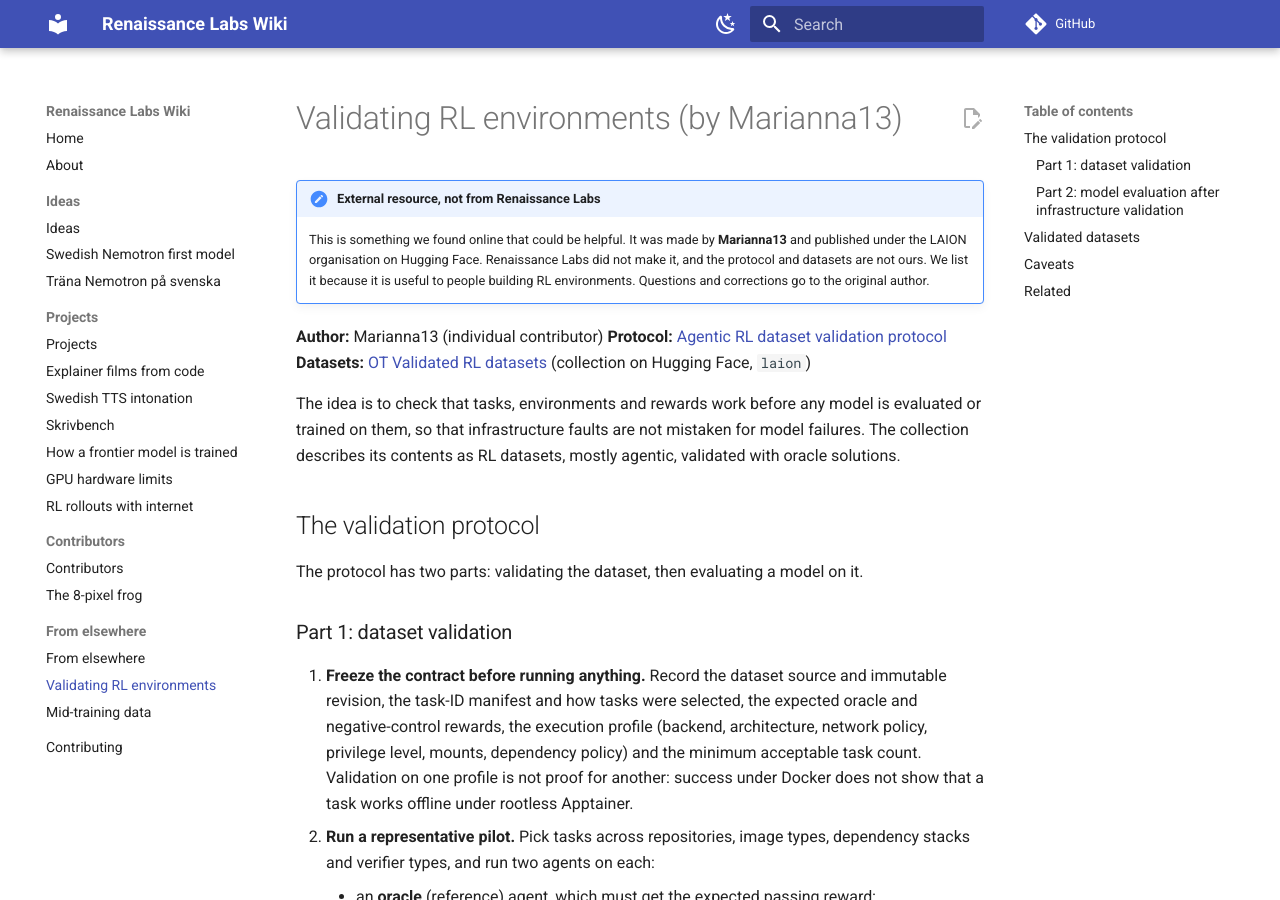
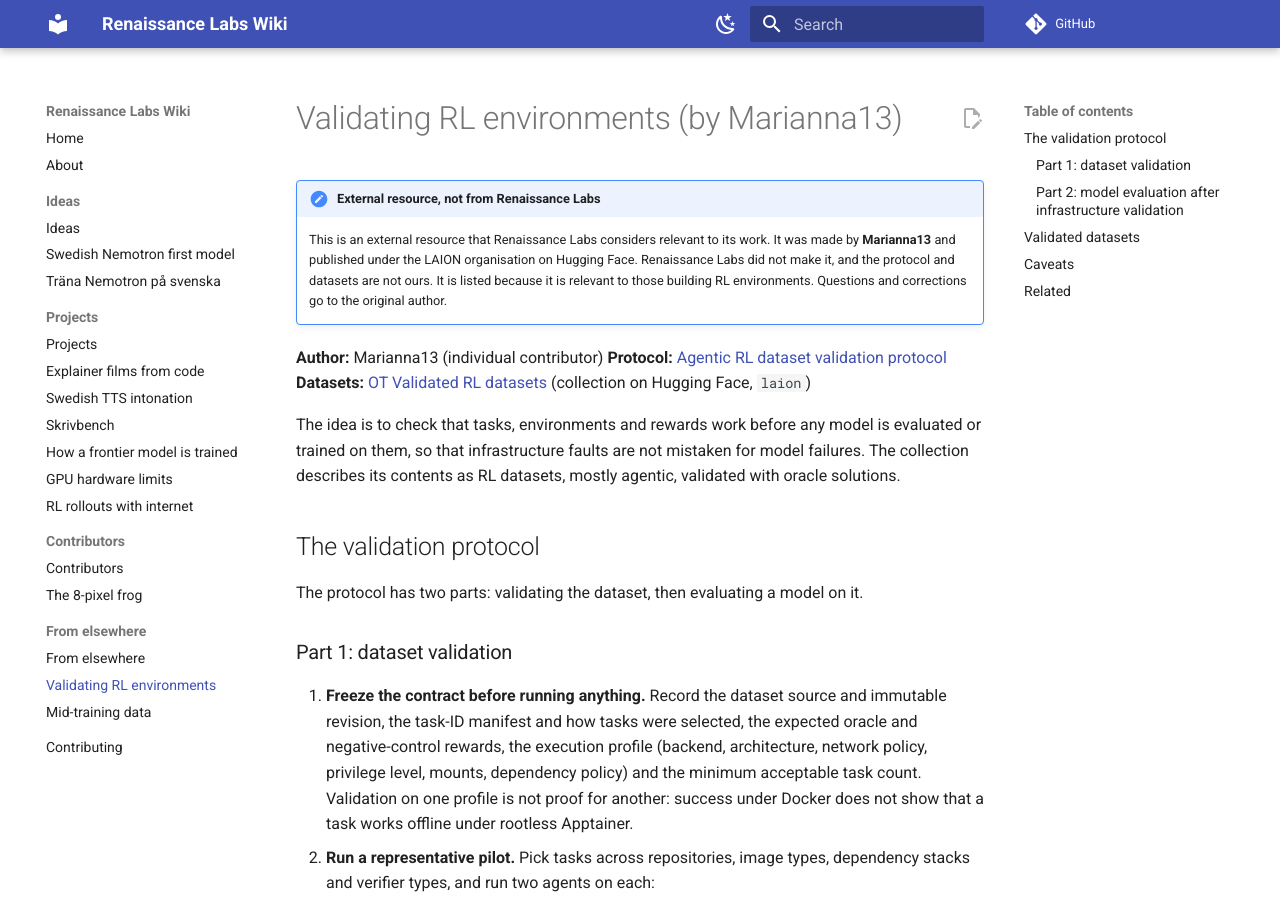
Before and after one commit to BirgerMoell/renaissancelabs-wiki, an MkDocs documentation site: the page built from docs/external/marianna13-rl-validation.md, in a window 1280 px wide and 900 px high. Built offline with MkDocs 1.6.1 and Material for MkDocs 9.7.7, drawn with Linux system fonts in a browser that asks for light colours; comment, search, counter and statistics services are not loaded.

Commit message:
Formalise wording of external-resource notices
Co-Authored-By: Claude Sonnet 5.5 <noreply@anthropic.com>

```diff
--- a/docs/external/marianna13-rl-validation.md
+++ b/docs/external/marianna13-rl-validation.md
@@ -1,7 +1,7 @@
 # Validating RL environments (by Marianna13)
 
 !!! note "External resource, not from Renaissance Labs"
-    This is something we found online that could be helpful. It was made by **Marianna13** and published under the LAION organisation on Hugging Face. Renaissance Labs did not make it, and the protocol and datasets are not ours. We list it because it is useful to people building RL environments. Questions and corrections go to the original author.
+    This is an external resource that Renaissance Labs considers relevant to its work. It was made by **Marianna13** and published under the LAION organisation on Hugging Face. Renaissance Labs did not make it, and the protocol and datasets are not ours. It is listed because it is relevant to those building RL environments. Questions and corrections go to the original author.
 
 **Author:** Marianna13 (individual contributor)
 **Protocol:** [Agentic RL dataset validation protocol](https://gist.github.com/marianna13/f9bc94d2ecb39c302c6c9b540ea6100a)
```
Also changed, not shown: docs/external/index.md (+1 -1 lines), docs/external/marianna13-midtraining-data.md (+1 -1 lines).
